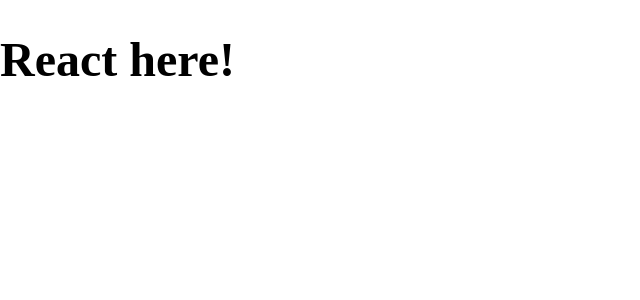
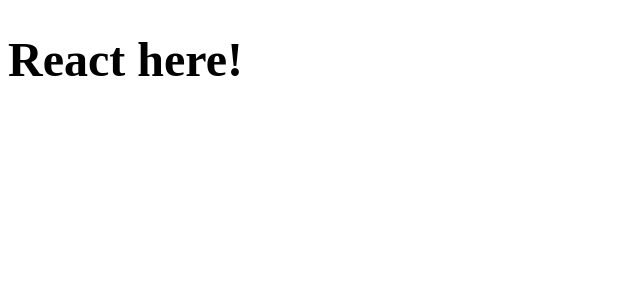
Before and after one commit to Alamansky/react-boilerplate, a React app: page / in a window 1280 px wide. Shown: the top 300 px of the page, without its empty margins (0-640 px from the left). Built offline with nearby package versions, Linux system fonts and the light colour scheme.

Commit message:
Update .babelrc for stage-2 features and add meta tag to index.html for proper zooming in Chrome Dev Tools

```diff
--- a/package.json
+++ b/package.json
@@ -25,6 +25,7 @@
     "babel-plugin-transform-class-properties": "^6.24.1",
     "babel-preset-env": "^1.6.1",
     "babel-preset-react": "^6.24.1",
+    "babel-preset-stage-2": "^6.24.1",
     "css-loader": "^0.28.11",
     "cssnano": "^3.10.0",
     "eslint": "^4.16.0",
--- a/src/Components/App/App.js
+++ b/src/Components/App/App.js
@@ -3,7 +3,7 @@
 
 import Child from './../Child/Child.js';
 
-import 'normalize.css';
+//import 'normalize.css';
 import './App.css';
 
 class App extends React.Component {
@@ -16,7 +16,9 @@
 
 	render() {
 		return (
-			<Child props={this.state.init} />
+			<div>
+				<Child props={this.state.init} />
+			</div>
 		);
 	}
 }
--- a/src/Components/Child/Child.js
+++ b/src/Components/Child/Child.js
@@ -2,8 +2,6 @@
 
 import React from 'react';
 import ReactDOM from 'react-dom';
-
-//import '../../styles/main.css';
 
 export default function Child(props) {
 	return (
--- a/src/index.html
+++ b/src/index.html
@@ -4,6 +4,9 @@
 <head>
     <meta charset="utf-8">
     <title>webpack 4 quickstart</title>
+    <meta name="viewport" content="user-scalable=no, initial-scale=1, width=device-width, height=device-height" />
+    <!--Ensures proper display in Chrome dev tool's device emulator-->
+
 </head>
 
 <body>
```
Also changed, not shown: .babelrc.
